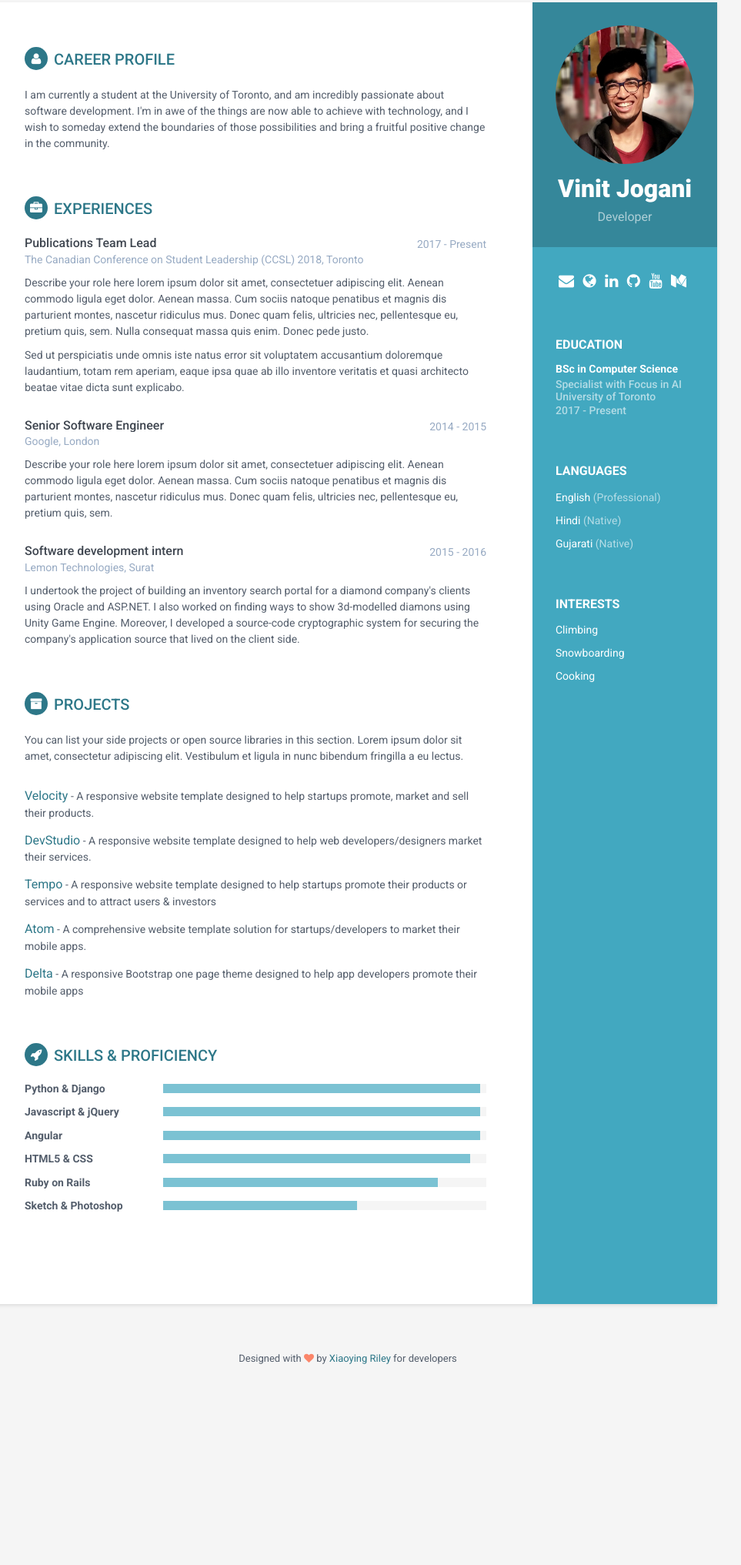
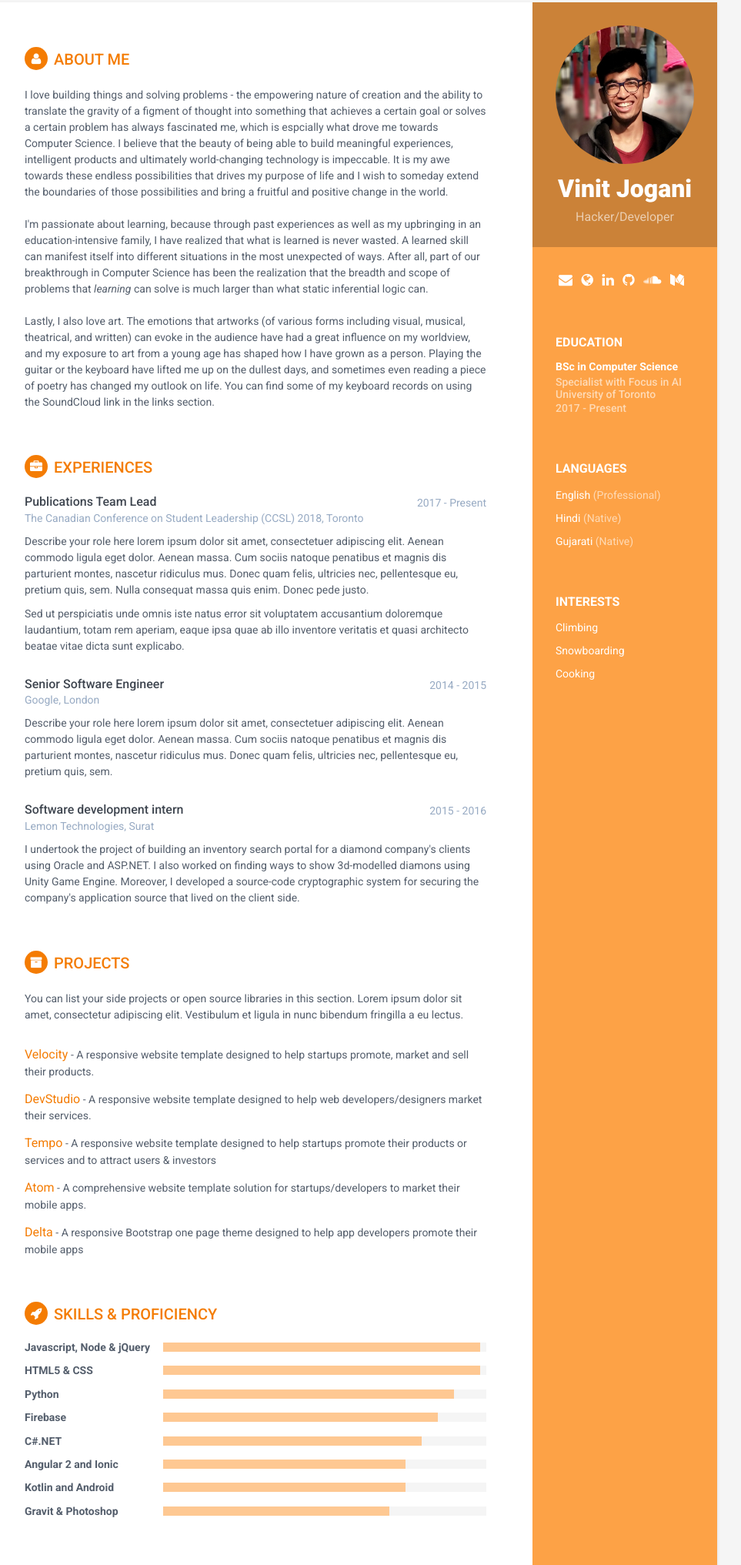
Before and after one commit to vinitjogani/vinitjogani.github.io, a plain HTML site: page index.html in a window 1280 px wide. Shown: the part 27-2060 px from the top of the page at 77% size, without its empty margins (188-1151 px from the left). Before the commit the page ends 1863 px from the top, so only its background shows below. Drawn offline with Linux system fonts and the light colour scheme.

Commit message:
Website updates

```diff
--- a/assets/css/styles.css
+++ b/assets/css/styles.css
@@ -97,7 +97,7 @@ p {
 .sidebar-wrapper .contact-container a {
   margin-bottom: 15px;
   padding:4px;
-  font-size:20px;
+  font-size:18px;
 }
 .sidebar-wrapper .contact-container a:last-child {
   margin-bottom: 0;
--- a/index.html
+++ b/index.html
@@ -19,6 +19,7 @@
 
     <!-- Theme CSS -->
     <link id="theme-style" rel="stylesheet" href="assets/css/styles.css">
+    <link id="theme-style" rel="stylesheet" href="assets/css/styles-5.css">
     <!-- HTML5 shim and Respond.js for IE8 support of HTML5 elements and media queries -->
     <!--[if lt IE 9]>
       <script src="https://oss.maxcdn.com/html5shiv/3.7.2/html5shiv.min.js"></script>
@@ -32,7 +33,7 @@
             <div class="profile-container">
                 <img class="profile" src="assets/images/profile.jpg" alt="" />
                 <h1 class="name">Vinit Jogani</h1>
-                <h3 class="tagline">Developer</h3>
+                <h3 class="tagline">Hacker/Developer</h3>
             </div><!--//profile-container-->
 
             <div class="contact-container container-block">
@@ -40,7 +41,7 @@
                 <a href="http://vinitjogani.github.io" target="_blank"><i class="fa fa-globe"></i></a>
                 <a href="http://linkedin.com/in/vinit-jogani" target="_blank"><i class="fa fa-linkedin"></i></a>
                 <a href="http://github.com/vinitjogani" target="_blank"><i class="fa fa-github"></i></a>
-                <a href="http://youtube.com/user/vinitjogani123" target="_blank"><i class="fa fa-youtube"></i></a>
+                <a href="https://soundcloud.com/vinit-jogani/albums" target="_blank"><i class="fa fa-soundcloud"></i></a>
                 <a href="https://medium.com/@vnjogani" target="_blank"><i class="fa fa-medium"></i></a>
             </div><!--//contact-container-->
             <div class="education-container container-block">
@@ -76,11 +77,23 @@
         <div class="main-wrapper">
 
             <section class="section summary-section">
-                <h2 class="section-title"><i class="fa fa-user"></i>Career Profile</h2>
+                <h2 class="section-title"><i class="fa fa-user"></i>About me</h2>
                 <div class="summary">
-                    <p>I am currently a student at the University of Toronto, and am incredibly passionate about software development. I'm in awe of the things
-                      are now able to achieve with technology, and I wish to someday extend the boundaries of those possibilities and bring a fruitful positive
-                    change in the community.</p>
+                    <p> I love building things and solving problems - the empowering nature of creation and the ability to translate the gravity of a figment of thought into
+                      something that achieves a certain goal or solves a certain problem has always fascinated me, which is espcially what drove me towards Computer Science.
+                      I believe that the beauty of being able to build meaningful experiences, intelligent products and ultimately world-changing technology is impeccable.
+                      It is my awe towards these endless possibilities that drives my purpose of life and I wish to someday extend the boundaries of those possibilities
+                      and bring a fruitful and positive change in the world.<br><br>
+
+                      I'm passionate about learning, because through past experiences as well as my upbringing in an education-intensive family, I have realized that
+                       what is learned is never wasted. A learned skill can manifest itself into different situations in the most unexpected of ways. After all, part
+                        of our breakthrough in Computer Science has been the realization that the breadth and scope of problems that <em>learning</em> can solve is much
+                        larger than what static inferential logic can. <br><br>
+
+                    Lastly, I also love art. The emotions that artworks (of various forms including visual, musical, theatrical, and written) can evoke in the audience have had a great
+                    influence on my worldview, and my exposure to art from a young age has shaped how I have grown as a person. Playing the guitar or the keyboard have lifted
+                    me up on the dullest days, and sometimes even reading a piece of poetry has changed my outlook on life. You can find some of my keyboard records on
+                    using the SoundCloud link in the links section.</p>
                 </div><!--//summary-->
             </section><!--//section-->
 
@@ -159,24 +172,9 @@
             <section class="skills-section section">
                 <h2 class="section-title"><i class="fa fa-rocket"></i>Skills &amp; Proficiency</h2>
                 <div class="skillset">
-                    <div class="item">
-                        <h3 class="level-title">Python &amp; Django</h3>
-                        <div class="level-bar">
-                            <div class="level-bar-inner" data-level="98%">
-                            </div>
-                        </div><!--//level-bar-->
-                    </div><!--//item-->
 
                     <div class="item">
-                        <h3 class="level-title">Javascript &amp; jQuery</h3>
-                        <div class="level-bar">
-                            <div class="level-bar-inner" data-level="98%">
-                            </div>
-                        </div><!--//level-bar-->
-                    </div><!--//item-->
-
-                    <div class="item">
-                        <h3 class="level-title">Angular</h3>
+                        <h3 class="level-title">Javascript, Node &amp; jQuery</h3>
                         <div class="level-bar">
                             <div class="level-bar-inner" data-level="98%">
                             </div>
@@ -186,13 +184,21 @@
                     <div class="item">
                         <h3 class="level-title">HTML5 &amp; CSS</h3>
                         <div class="level-bar">
-                            <div class="level-bar-inner" data-level="95%">
+                            <div class="level-bar-inner" data-level="98%">
                             </div>
                         </div><!--//level-bar-->
                     </div><!--//item-->
 
                     <div class="item">
-                        <h3 class="level-title">Ruby on Rails</h3>
+                        <h3 class="level-title">Python</h3>
+                        <div class="level-bar">
+                            <div class="level-bar-inner" data-level="90%">
+                            </div>
+                        </div><!--//level-bar-->
+                    </div><!--//item-->
+
+                    <div class="item">
+                        <h3 class="level-title">Firebase</h3>
                         <div class="level-bar">
                             <div class="level-bar-inner" data-level="85%">
                             </div>
@@ -200,9 +206,35 @@
                     </div><!--//item-->
 
                     <div class="item">
-                        <h3 class="level-title">Sketch &amp; Photoshop</h3>
+                        <h3 class="level-title">C#.NET</h3>
                         <div class="level-bar">
-                            <div class="level-bar-inner" data-level="60%">
+                            <div class="level-bar-inner" data-level="80%">
+                            </div>
+                        </div><!--//level-bar-->
+                    </div><!--//item-->
+
+                    <div class="item">
+                        <h3 class="level-title">Angular 2 and Ionic</h3>
+                        <div class="level-bar">
+                            <div class="level-bar-inner" data-level="75%">
+                            </div>
+                        </div><!--//level-bar-->
+                    </div><!--//item-->
+
+
+
+                    <div class="item">
+                        <h3 class="level-title">Kotlin and Android</h3>
+                        <div class="level-bar">
+                            <div class="level-bar-inner" data-level="75%">
+                            </div>
+                        </div><!--//level-bar-->
+                    </div><!--//item-->
+
+                    <div class="item">
+                        <h3 class="level-title">Gravit &amp; Photoshop</h3>
+                        <div class="level-bar">
+                            <div class="level-bar-inner" data-level="70%">
                             </div>
                         </div><!--//level-bar-->
                     </div><!--//item-->
```
Also changed, not shown: ReadMe.txt (deleted), face.png (added).
